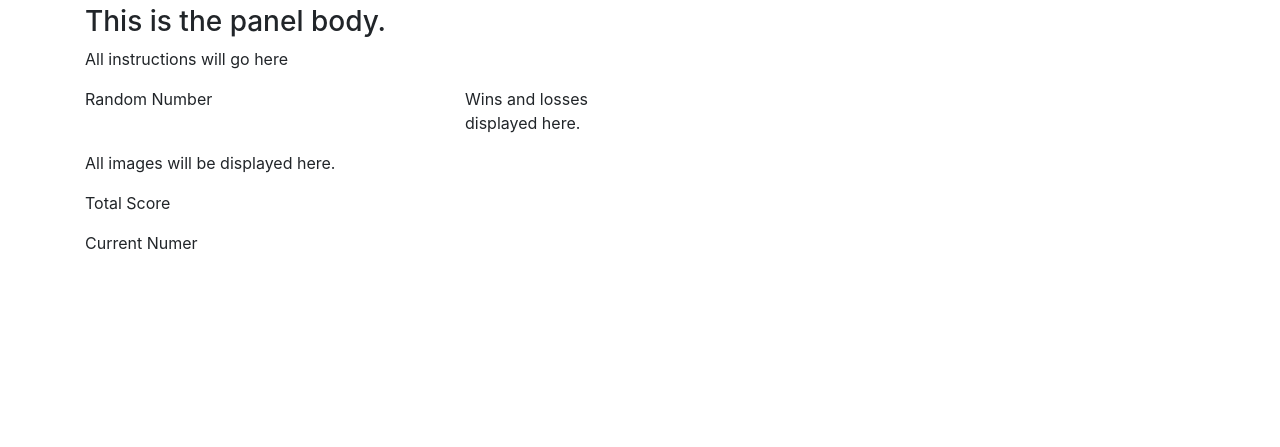
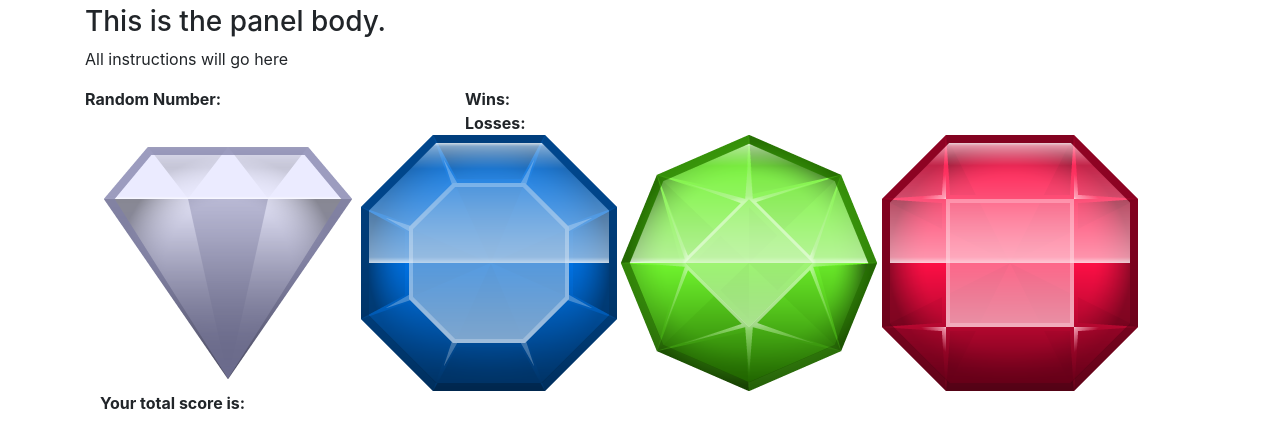
Before and after one commit to k-moffett/week-4-game, a plain HTML site: page index.html in a window 1280 px wide. Shown: the part 51-498 px from the top of the page. Drawn offline with nearby package versions, Linux system fonts and the light colour scheme.

Commit message:
added images

```diff
--- a/assets/javascript/game.js
+++ b/assets/javascript/game.js
@@ -0,0 +1,45 @@
+//Start game
+    //"#win-counter", "#loss-counter", and "#total-score" need to be set to 0
+    // set random values for "#random-number" and ***jewel images
+
+//When a user clicks on a jewel, add its value to "#total-score". If the value meets or excedes "#random-number" restart the game, but save wins and losses
+
+//Restart
+    //When the player "#total-score" is equal to "#random-number", "#display-message" should show a "You win!" message, then increase "#win-counter" by one and reset "#random-number", set "#total-score" to 0, and reset jewel values
+    // When the player "#total-score" > than "#random-number","#display-message" should show a "You lose!" message  increase "#loss-counter" by one and reset "#random-number", set "#total-score" to 0, and reset jewel values.
+
+$( document ).ready(function() {
+
+var game = {
+    random_number: "",
+    total_score: "",
+    wins: "",
+    losses: "",
+    jewel_1: "",
+    jewel_2: "",
+    jewel_3: "",
+    jewel_4: "",
+    flag: 0,
+    flag_2: 0,
+    start:
+        function start() {
+
+        },
+    restart:
+        function restart() {
+
+        },
+}
+
+
+
+
+
+
+
+
+
+
+
+
+      });
--- a/index.html
+++ b/index.html
@@ -44,14 +44,38 @@
         <div class="col-md-4">
             <div class="panel-panel-default">
                 <div class="panel-body">
-                        <p>Random Number</p>
+                    <strong>Random Number:</strong><span id="random-number"></span>
                 </div>
             </div>
         </div>
         <div class="col-md-2">
             <div class="panel-panel-default">
                     <div class="panel-body">
-                        <p>Wins and losses displayed here.</p>
+                        <span id="display-message"></span>
+                    </div>
+            </div>
+            <div class="panel-panel-default">
+                <div class="panel-body">
+                    <strong>Wins:</strong><span id="win-counter"></span>
+                </div>
+            </div>
+            <div class="panel-panel-default">
+                <div class="panel-body">
+                    <strong>Losses:</strong><span id="loss-counter"></span>
+                </div>
+        </div>
+    </div>
+</div>
+
+<div class="container">
+    <div class="row">
+        <div class="col-md-12">
+            <div class="panel-panel-default">
+                <div class="panel-body">
+                    <img id="white_jewel" src="assets/images/white_jewel.png" alt="">
+                    <img id="blue_jewel" src="assets/images/blue_jewel.png" alt="">
+                    <img id="green_jewel" src="assets/images/green_jewel.png" alt="">
+                    <img id="red_jewel" src="assets/images/red_jewel.png" alt="">
                 </div>
             </div>
         </div>
@@ -63,7 +87,7 @@
         <div class="col-md-12">
             <div class="panel-panel-default">
                 <div class="panel-body">
-                        <p>All images will be displayed here.</p>
+                    <strong>Your total score is:</strong>
                 </div>
             </div>
         </div>
@@ -72,34 +96,17 @@
 
 <div class="container">
     <div class="row">
-            <div class="col-md-12">
-                <div class="panel-panel-default">
+        <div class="col-md-2">
+            </div>
+            <div class=:panel-panel-default>
                 <div class="panel-body">
-                        <p>Total Score</p>
+                    <span id="total-score"></span>
                 </div>
             </div>
         </div>
     </div>
 </div>
 
-<div class="container">
-        <div class="row">
-            <div class="col-md-12">
-                <div class="panel-panel-default">
-                    <div class="panel-body">
-                        <p>Current Numer</p>
-                    </div>
-                </div>
-            </div>
-        </div>
-</div>
-
-
-
-
-
-
-
 <script src="assets/javascript/game.js"></script>
 </body>
 </html>
```
Also changed, not shown: assets/images/blue_jewel.png (renamed from assets/images/Gems_01_256x256_012.png), assets/images/green_jewel.png (renamed from assets/images/Gems_01_256x256_018.png), assets/images/red_jewel.png (renamed from assets/images/Gems_01_256x256_001.png), assets/images/white_jewel.png (renamed from assets/images/Gems_01_256x256_028.png). Lines whose indentation alone changed are shown as unchanged.
